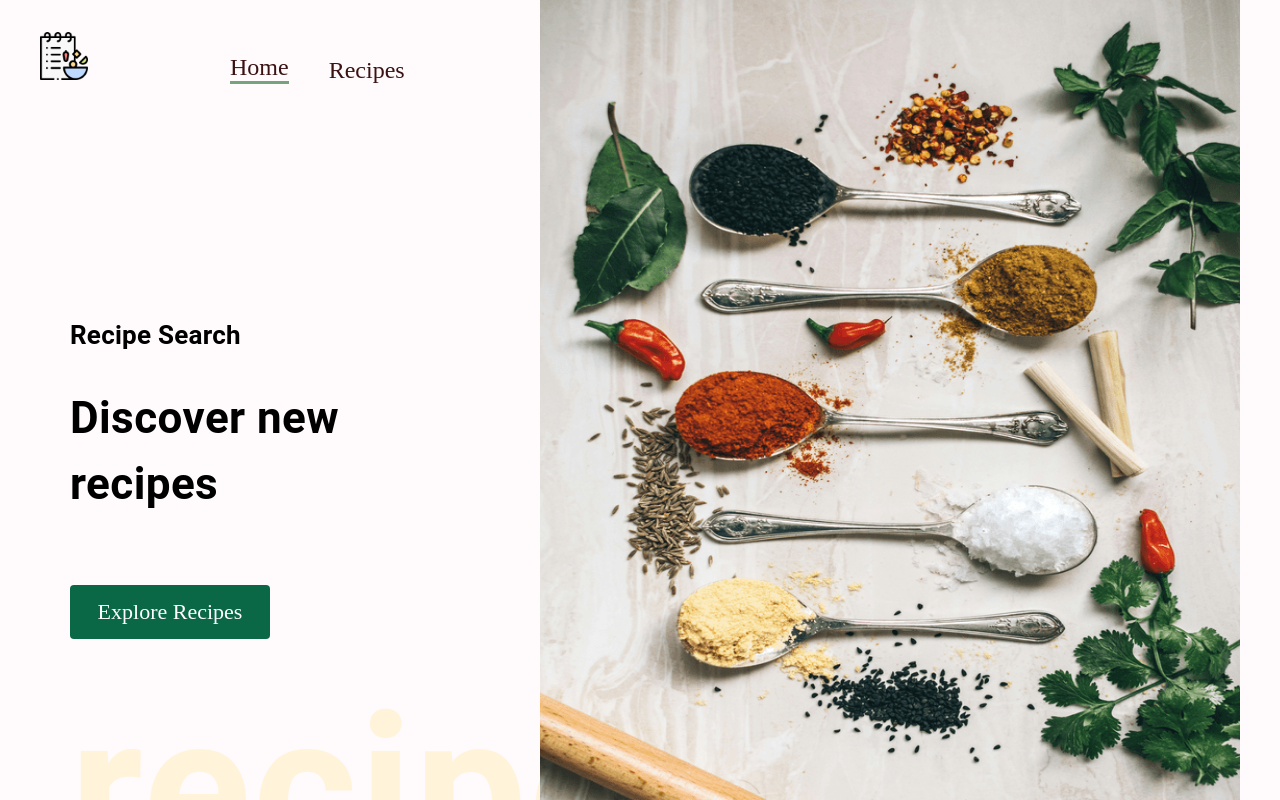
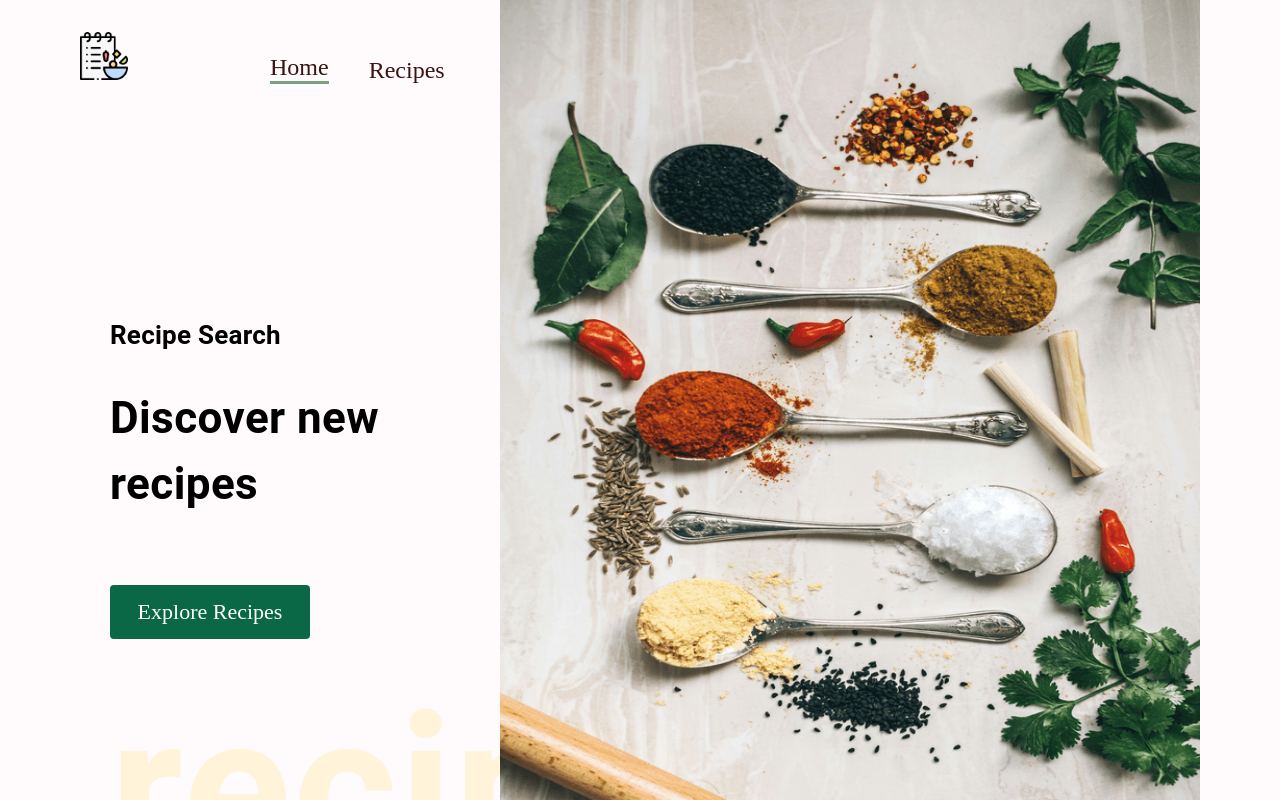
Before and after one commit to zachasn/Recipe-search, a React (Create React App) app: page / in a window 1280 px wide. Shown: the top 800 px of the page. Built offline with nearby package versions, Linux system fonts and the light colour scheme.

Commit message:
Fix: Update router for GitHub Pages

```diff
--- a/src/App.js
+++ b/src/App.js
@@ -9,11 +9,9 @@ import Home from './pages/Home';
 import RecipeDetail from './pages/RecipeDetail';
 import './App.css';
 
-
-
 const App = () => {
   return (
-    <Box width={'400px'} sx={{width: {xl: '1000px'}}} m={'auto'}>
+    <Box sx={{ width: { xs: '100%', sm: '100%', md: '100%', lg: '1200px' }, margin: '0 auto' }}>
       <Navbar />
       <Routes>
         <Route path="/" element={<Home />} />
@@ -21,7 +19,6 @@ const App = () => {
       </Routes>
       <Footer />
     </Box>
-
   )
 }
 
--- a/src/index.js
+++ b/src/index.js
@@ -2,11 +2,11 @@ import React from 'react';
 import ReactDOM from 'react-dom/client';
 import App from './App';
 
-import { BrowserRouter } from 'react-router-dom';
+import { HashRouter } from 'react-router-dom';
 
 const root = ReactDOM.createRoot(document.getElementById('root'))
 root.render(
-  <BrowserRouter>
+  <HashRouter>
     <App />
-  </BrowserRouter>
+  </HashRouter>
 )
```
Lines whose indentation alone changed are shown as unchanged.
